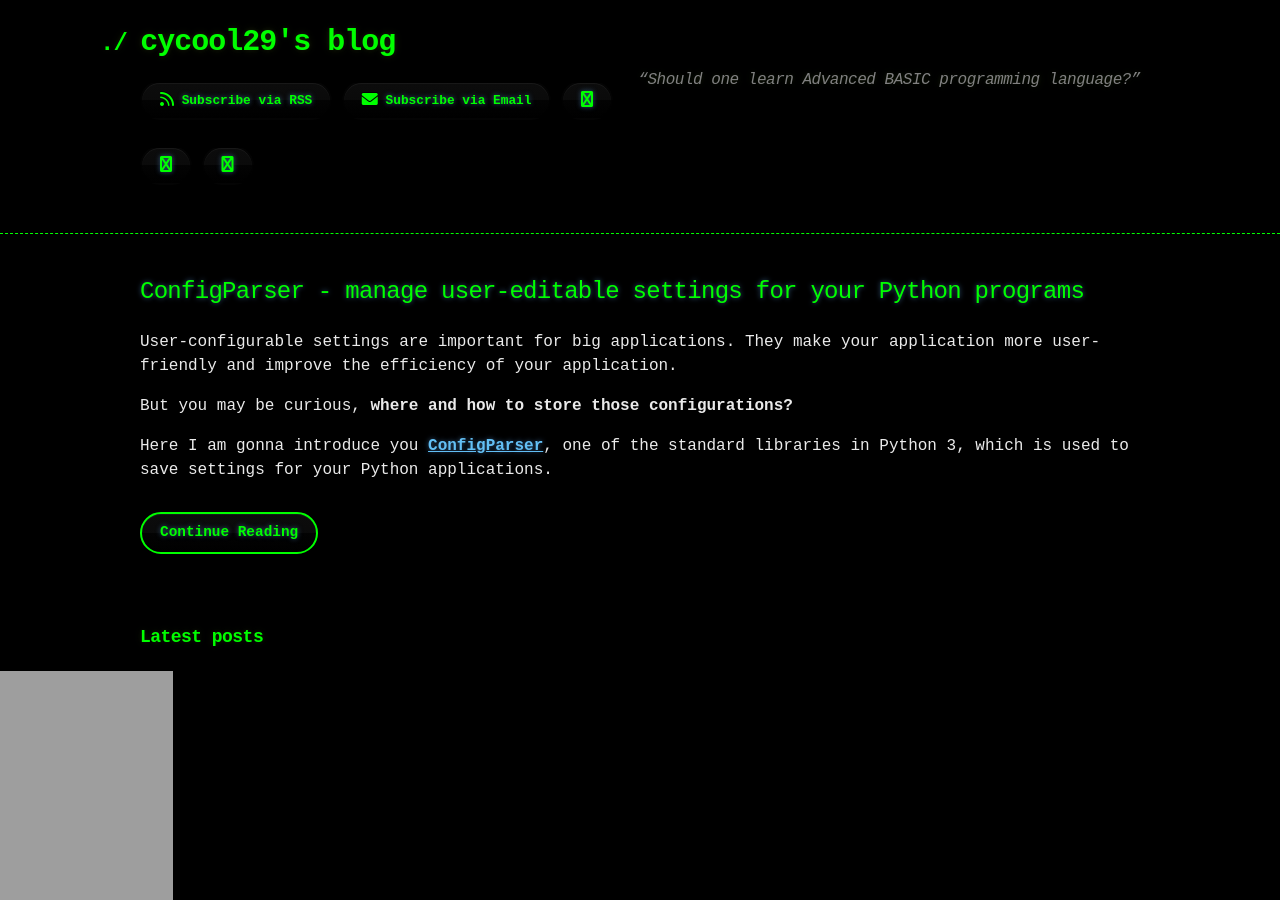
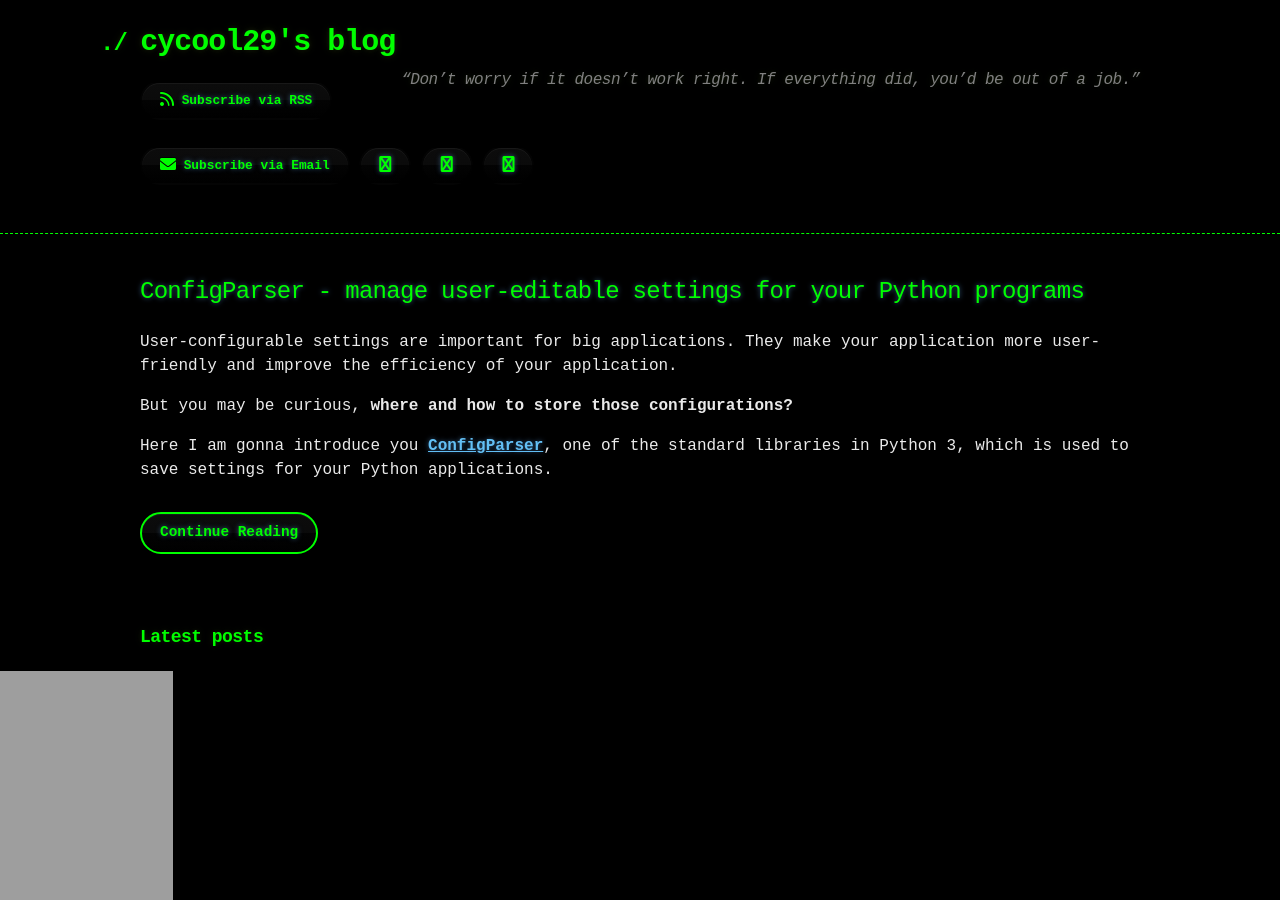
Before and after one commit to cycool29/cycool29.github.io, a Jekyll site: the page built from index.md, in a window 1280 px wide and 900 px high. Built offline with Jekyll 4.4.1, drawn with Linux system fonts in a browser that asks for light colours; a style sheet for code colours, icons or effects is not loaded.

Commit message:
Update quotes

```diff
--- a/_config.yml
+++ b/_config.yml
@@ -1,5 +1,5 @@
 title: cycool29's blog
-description: "“Should one learn Advanced BASIC programming language?” "
+description: "“Don’t worry if it doesn’t work right. If everything did, you’d be out of a job.” "
 bio: A high school student. Intermediate in Python, Git, Bash. Learning JavaScript. He/Him. "
 author: cycool29
 url: https://cycool29.github.io
```
